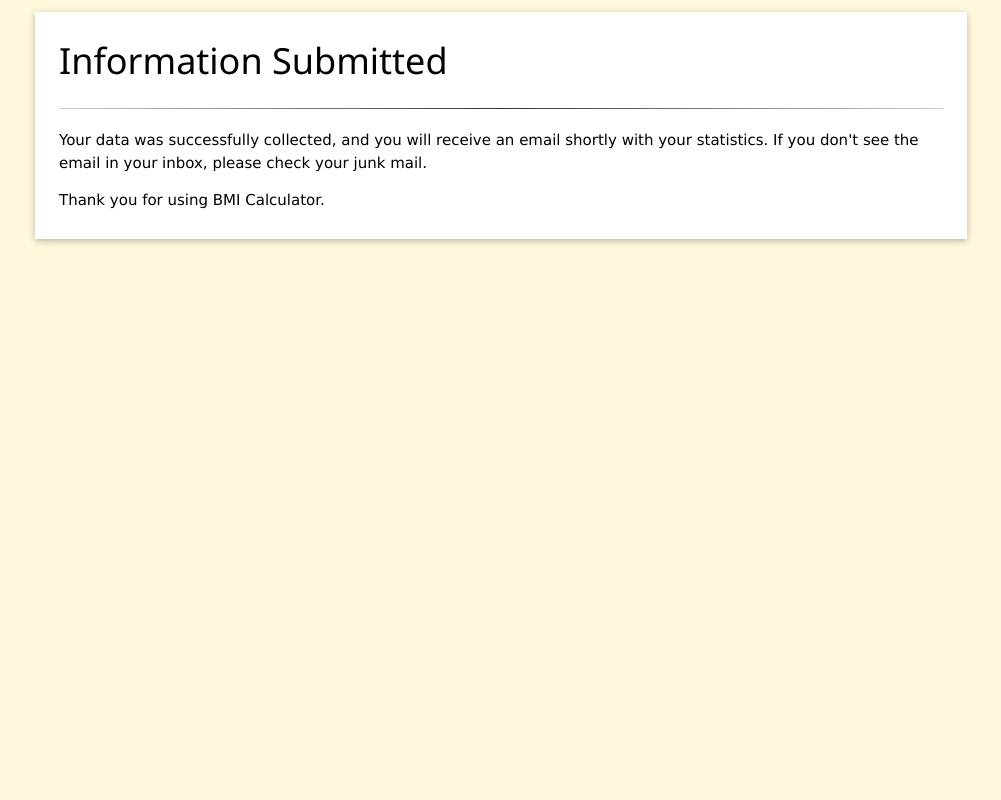
After one commit to HassaanAbbasi/BMI-Calculator, a Flask app: template templates/successful.html in a window 1280 px wide. The commit adds this page. Shown: the whole page, without its empty margins (139-1140 px from the left). Run offline with Flask 2, Linux system fonts and the light colour scheme; the template is opened without the code that fills it, so the values that code supplies are empty.

Commit message:
Added form to home.html. Created successful and updated pages. Made Flask app. Linked postgres database. Created email sending function.

```diff
--- /dev/null
+++ b/main.py
@@ -0,0 +1,75 @@
+#pylint: disable=E1101
+
+import os
+from flask import Flask, render_template, request
+from flask_sqlalchemy import SQLAlchemy
+from sendMail import sendMail
+from sqlalchemy.sql import func
+
+app = Flask(__name__)
+app.config['SQLALCHEMY_DATABASE_URI'] = f"postgresql://{os.environ.get('DB_USERNAME')}:{os.environ.get('DB_PASS')}@localhost/BMI_Calculator"
+db = SQLAlchemy(app)
+
+class Data(db.Model):
+    __tablename__ = "data"
+    id = db.Column(db.Integer, primary_key=True)
+    emailDB = db.Column(db.String(120), unique=True)
+    heightDB = db.Column(db.Integer)
+    weightDB = db.Column(db.Integer)
+    bmiDB = db.Column(db.Float(precision=1))
+
+    def __init__(self, emailDB, heightDB, weightDB, bmiDB):
+        self.emailDB = emailDB
+        self.heightDB = heightDB
+        self.weightDB = weightDB
+        self.bmiDB = bmiDB
+
+@app.route("/")
+def index():
+    return render_template("home.html")
+
+@app.route("/successful", methods=["POST"])
+def successful():
+    if request.method == "POST":
+        email = request.form["emailVal"]
+        height = request.form["heightVal"]
+        weight = request.form["weightVal"]
+
+        #If email doesn't exist in database
+        if db.session.query(Data).filter(Data.emailDB == email).count() == 0:
+            bmi = (float(weight)) / (float(height) / 100) ** 2
+            data = Data(email, height, weight, bmi)
+            bmiRange = bmiRangeGet(bmi)
+            average = db.session.query(func.avg(Data.bmiDB)).scalar()
+            sendMail(email, height, weight, bmi, bmiRange, average)
+            db.session.add(data)
+            db.session.commit()
+            return render_template("successful.html")
+
+        #Update info if email exists in database
+        elif db.session.query(Data).filter(Data.emailDB == email).count() == 1:
+            entity = db.session.query(Data).filter(Data.emailDB == email).first()
+            entity.heightDB = height
+            entity.weightDB = weight
+            entity.bmiDB = (float(entity.weightDB)) / (float(entity.heightDB) / 100) ** 2
+            bmiRange = bmiRangeGet(entity.bmiDB)
+            average = db.session.query(func.avg(Data.bmiDB)).scalar()
+            sendMail(email, height, weight, entity.bmiDB, bmiRange, average)
+            db.session.commit()
+            return render_template("updated.html")
+
+def bmiRangeGet(bmi):
+    if (bmi < 18.5):
+        return "underweight"
+    elif (bmi > 18.5 and bmi < 24.9):
+        return "normal"
+    elif (bmi > 25 and bmi < 29.9):
+        return "overweight"
+    elif (bmi > 30 and bmi < 34.9):
+        return "obese"
+    elif (bmi > 35):
+        return "extremely obese"
+
+if __name__ == "__main__":
+    app.debug = True
+    app.run()
--- /dev/null
+++ b/templates/successful.html
@@ -0,0 +1,38 @@
+<html>
+
+    <head>
+        <title>BMI Calculator</title>
+        <meta charset="UTF-8">
+        <meta name="viewport" content="width=device-width, initial-scale=1">
+        <link rel="stylesheet" href="https://www.w3schools.com/w3css/4/w3.css">
+        <link href="https://fonts.googleapis.com/css?family=Roboto+Condensed&display=swap" rel="stylesheet">
+        <link rel="shortcut icon" href="{{ url_for('static', filename='favicon.ico') }}">
+
+        <style>
+            hr {
+            border: 0;
+            height: 1px;
+            background: #333;
+            background-image: linear-gradient(to right, #ccc, #333, #ccc);
+            }
+        </style>
+    </head>
+
+    <body style="background-color:cornsilk;">
+        <div class="w3-content w3-animate-zoom w3-padding-large">
+            <div class="w3-container w3-card-2 w3-padding-large" style="background-color: white;">
+                <h1>Information Submitted</h1>
+                <hr>
+                <p>
+                    Your data was successfully collected, and you will receive an email
+                    shortly with your statistics. If you don't see the email in your inbox, please
+                    check your junk mail.
+                </p>
+                <p>
+                    Thank you for using BMI Calculator.
+                </p>
+            </div>
+        </div>
+    </body>
+
+</html>
```
Also changed, not shown: sendMail.py (added, +44 -0 lines), templates/home.html (+19 -2 lines), templates/updated.html (added, +38 -0 lines).
